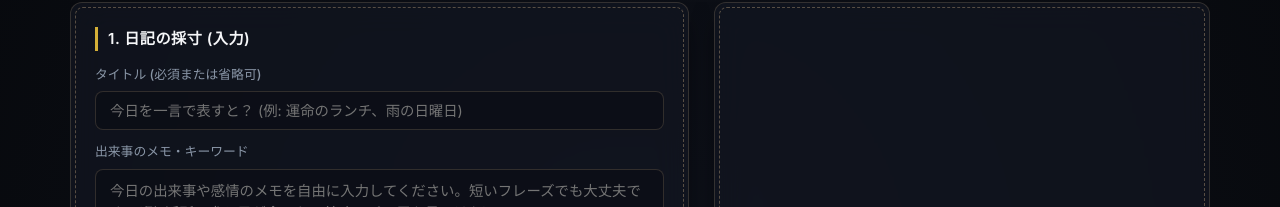
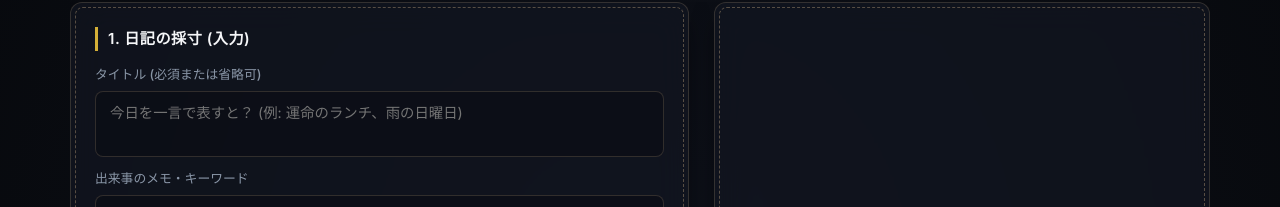
Before and after one commit to ito110sa-mon/DeTailor, a React (Vite) app: page / in a window 1280 px wide. Shown: the part 128-335 px from the top of the page. Built offline with nearby package versions, Linux system fonts and the light colour scheme; no server answers; a web font is replaced by a local one.

Commit message:
style: change title input/output fields to textarea for vertical scrolling

```diff
--- a/src/App.tsx
+++ b/src/App.tsx
@@ -186,10 +186,9 @@ function App() {
               <label htmlFor="diary-title" className="form-label-sub">
                 タイトル (必須または省略可)
               </label>
-              <input
+              <textarea
                 id="diary-title"
-                type="text"
-                className="input-field"
+                className="input-field textarea-field"
                 placeholder="今日を一言で表すと？ (例: 運命のランチ、雨の日曜日)"
                 value={title}
                 onChange={(e) => setTitle(e.target.value)}
@@ -315,14 +314,17 @@ function App() {
                       <span>コピー</span>
                     </button>
                   </div>
-                  <input
+                  <textarea
                     id="tailored-title"
-                    type="text"
-                    className="input-field"
+                    className="input-field textarea-field"
                     value={tailoredTitle}
                     onChange={(e) => setTailoredTitle(e.target.value)}
                     placeholder="仕立てられたタイトル..."
-                    style={{ fontSize: "1.1rem", fontWeight: "600", fontFamily: "var(--font-serif)" }}
+                    style={{
+                      fontSize: "1.1rem",
+                      fontWeight: "600",
+                      fontFamily: "var(--font-serif)",
+                    }}
                   />
                 </div>
 
```
